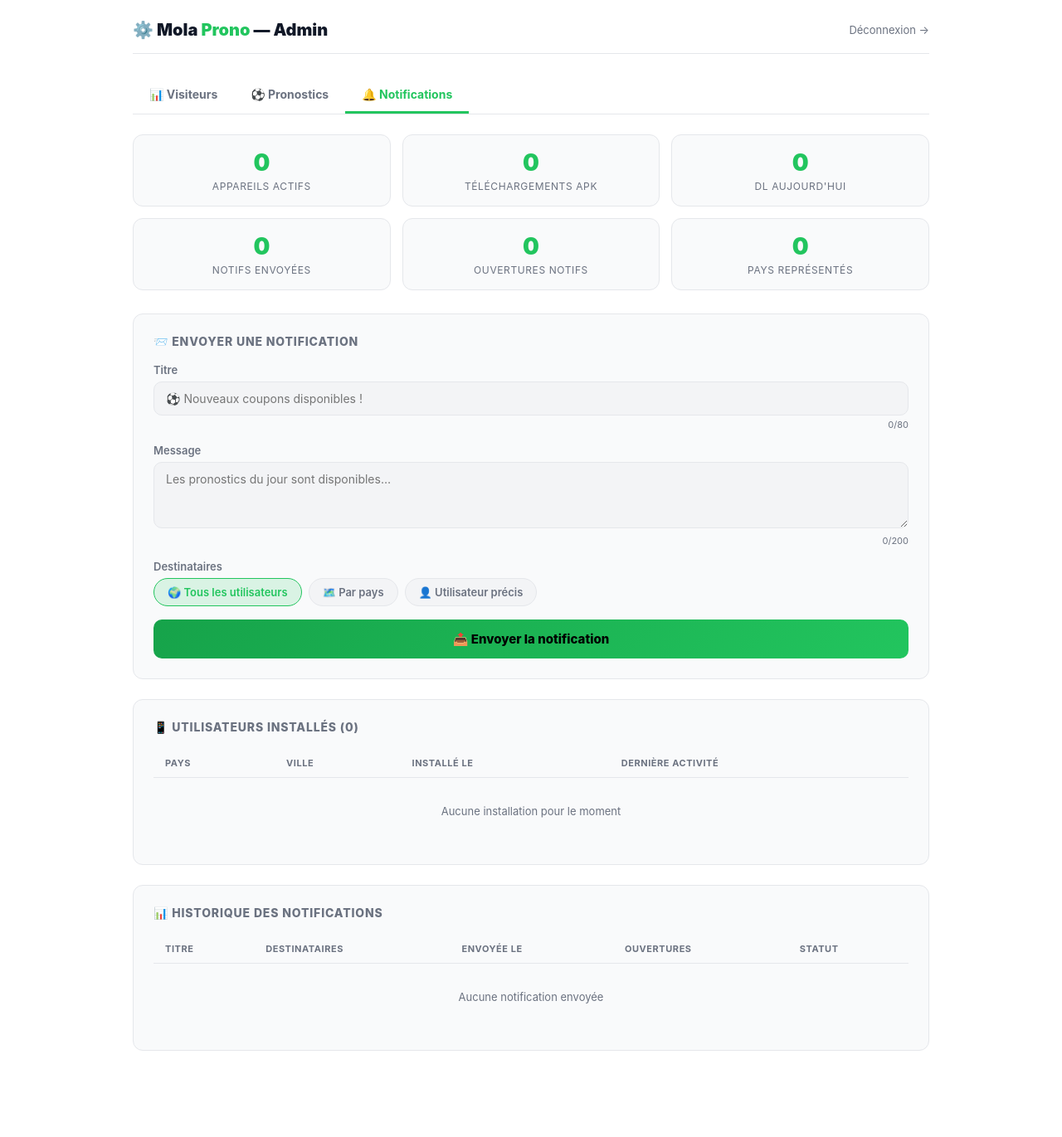
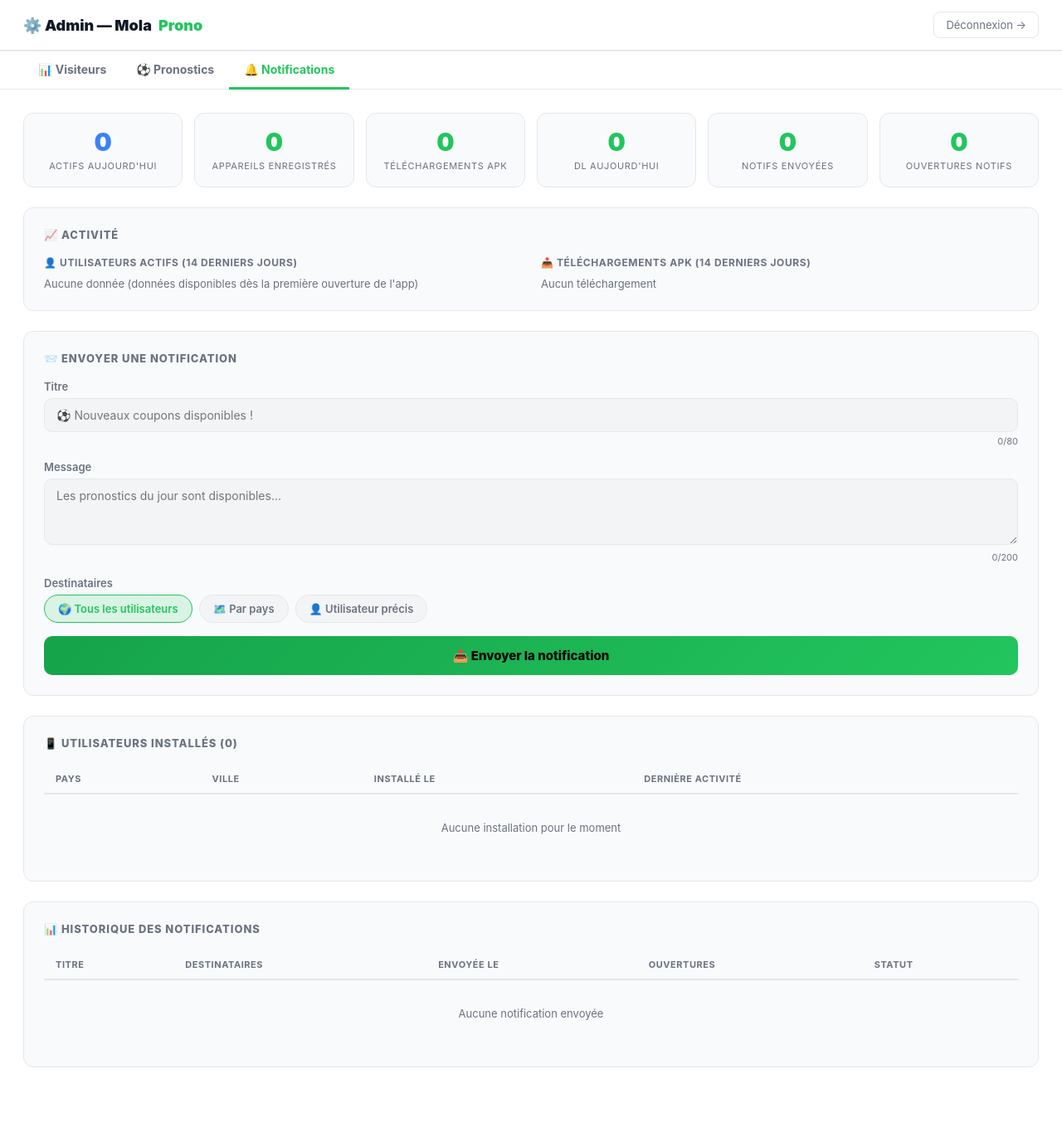
Before and after one commit to Bergson26/mola-prono-app, a PHP site: page /server/admin_notif.php in a window 1280 px wide. Shown: the whole page at 83% size. Before the commit the page ends 1267 px from the top, so only its background shows below. Run offline with PHP 8.4, Linux system fonts and the light colour scheme; the visitor is signed in with stand-in values (Sample User, id 1); a stand-in replaces the project's code that opens the database connection; some libraries are stand-ins or nearby versions.

Commit message:
feat(admin): utilisateurs actifs par jour + admin_notif plein écran
- Nouveau log_activity.php : enregistre 1 session par token/jour (hash SHA256)
  Conserve 90 jours d'historique, déduplique automatiquement
- app.js : logActivity() appelé au lancement après getToken()
- admin_notif.php : refonte plein écran (header sticky + nav identique aux autres admins)
  Nouveau KPI "Actifs aujourd'hui" en bleu + graphique 14 jours côte à côte avec DL APK

Co-Authored-By: Claude Sonnet 4.6 <noreply@anthropic.com>

```diff
--- a/server/admin_notif.php
+++ b/server/admin_notif.php
@@ -77,10 +77,12 @@ if (!empty($_SESSION['notif_flash'])) {
 
 // ── Data ──────────────────────────────────────────────────────
 define('FILE_DOWNLOADS_M', __DIR__ . '/data/downloads.json');
+define('FILE_ACTIVITY_M',  __DIR__ . '/data/activity.json');
 
 $tokens    = jread_m(FILE_TOKENS_M);
 $notifs    = array_reverse(jread_m(FILE_NOTIFS_M));
 $downloads = jread_m(FILE_DOWNLOADS_M);
+$activity  = jread_m(FILE_ACTIVITY_M);
 
 $total_installs = count($tokens);
 $country_stats  = [];
@@ -109,6 +111,16 @@ $dl_today = $dl_by_day[date('Y-m-d')] ?? 0;
 // Total ouvertures de notifications
 $total_opens = 0;
 foreach (jread_m(FILE_NOTIFS_M) as $n) { $total_opens += intval($n['open_count'] ?? 0); }
+
+// Utilisateurs actifs par jour (14 derniers)
+$au_by_day     = [];
+$today_str     = date('Y-m-d');
+foreach ($activity as $e) {
+    $d = $e['date'] ?? '';
+    if ($d) $au_by_day[$d] = ($au_by_day[$d] ?? 0) + 1;
+}
+krsort($au_by_day);
+$au_today = $au_by_day[$today_str] ?? 0;
 ?>
 <!DOCTYPE html>
 <html lang="fr">
@@ -122,12 +134,12 @@ foreach (jread_m(FILE_NOTIFS_M) as $n) { $total_opens += intval($n['open_count']
       --green: #22c55e; --green-dk: #16a34a;
       --text: #111827; --muted: #6b7280;
       --brd: #e5e7eb; --red: #ef4444; --yellow: #f59e0b;
-      --radius: 12px;
+      --blue: #3b82f6; --radius: 12px;
     }
     * { box-sizing: border-box; margin: 0; padding: 0; }
     body { font-family: -apple-system, BlinkMacSystemFont, 'Segoe UI', sans-serif; background: var(--bg); color: var(--text); min-height: 100vh; }
 
-    /* Login */
+    /* ── LOGIN ── */
     .login-page { display: flex; align-items: center; justify-content: center; min-height: 100vh; padding: 20px; }
     .login-box { background: var(--bg2); border: 1px solid var(--brd); border-radius: 20px; padding: 40px 32px; width: 100%; max-width: 380px; text-align: center; }
     .login-box h1 { font-size: 22px; font-weight: 800; margin-bottom: 4px; }
@@ -137,41 +149,75 @@ foreach (jread_m(FILE_NOTIFS_M) as $n) { $total_opens += intval($n['open_count']
     .btn-green { width: 100%; padding: 12px; border-radius: 10px; background: linear-gradient(135deg, var(--green-dk), var(--green)); color: #000; font-weight: 800; font-size: 15px; border: none; cursor: pointer; font-family: inherit; }
     .login-error { color: var(--red); font-size: 13px; margin-top: 8px; }
 
-    /* Admin layout */
-    .admin-wrap { max-width: 1000px; margin: 0 auto; padding: 24px 20px 60px; }
-    .admin-header { display: flex; align-items: center; justify-content: space-between; margin-bottom: 28px; padding-bottom: 16px; border-bottom: 1px solid var(--brd); }
-    .admin-title { font-size: 20px; font-weight: 900; }
+    /* ── HEADER PLEIN ÉCRAN ── */
+    .admin-header {
+      display: flex; align-items: center; justify-content: space-between;
+      padding: 14px 28px; background: #fff;
+      border-bottom: 2px solid var(--brd); position: sticky; top: 0; z-index: 50;
+    }
+    .admin-title { font-size: 18px; font-weight: 900; display: flex; align-items: center; gap: 8px; }
     .admin-title em { color: var(--green); font-style: normal; }
-    .logout-btn { font-size: 13px; color: var(--muted); text-decoration: none; }
-    .logout-btn:hover { color: var(--red); }
+    .logout-link { font-size: 13px; color: var(--muted); text-decoration: none; padding: 7px 14px; border: 1px solid var(--brd); border-radius: 8px; transition: color .15s; }
+    .logout-link:hover { color: var(--red); border-color: var(--red); }
+
+    /* ── NAV TABS ── */
+    .admin-nav { display: flex; border-bottom: 1px solid var(--brd); padding: 0 28px; background: #fff; }
+    .admin-nav a {
+      display: flex; align-items: center; gap: 6px; padding: 13px 18px;
+      font-size: 14px; font-weight: 700; color: var(--muted); text-decoration: none;
+      border-bottom: 3px solid transparent; margin-bottom: -1px; transition: color .15s;
+    }
+    .admin-nav a:hover { color: var(--text); }
+    .admin-nav a.active { color: var(--green); border-bottom-color: var(--green); }
+
+    /* ── CONTENT ── */
+    .admin-content { padding: 28px 28px 60px; }
 
     /* Flash */
     .flash { padding: 14px 18px; border-radius: var(--radius); margin-bottom: 20px; font-size: 14px; font-weight: 600; }
     .flash.ok  { background: rgba(34,197,94,.1);  border: 1px solid rgba(34,197,94,.3);  color: var(--green); }
     .flash.err { background: rgba(248,113,113,.1); border: 1px solid rgba(248,113,113,.3); color: var(--red); }
 
-    /* Stats row */
-    .stats-row { display: grid; grid-template-columns: repeat(3, 1fr); gap: 14px; margin-bottom: 28px; }
-    .stat-card { background: var(--bg2); border: 1px solid var(--brd); border-radius: var(--radius); padding: 16px; text-align: center; }
-    .stat-num  { font-size: 28px; font-weight: 900; color: var(--green); }
-    .stat-lbl  { font-size: 12px; color: var(--muted); margin-top: 4px; text-transform: uppercase; letter-spacing: .05em; }
+    /* Stats */
+    .stats-row { display: grid; gap: 14px; margin-bottom: 24px; }
+    .stats-6 { grid-template-columns: repeat(6, 1fr); }
+    .stats-3 { grid-template-columns: repeat(3, 1fr); }
+    @media(max-width:900px){ .stats-6 { grid-template-columns: repeat(3,1fr); } }
+    @media(max-width:600px){ .stats-6,.stats-3 { grid-template-columns: repeat(2,1fr); } }
 
-    /* Panel */
+    .stat-card { background: var(--bg2); border: 1px solid var(--brd); border-radius: var(--radius); padding: 18px 14px; text-align: center; }
+    .stat-num  { font-size: 30px; font-weight: 900; color: var(--green); line-height: 1.1; }
+    .stat-num.blue { color: var(--blue); }
+    .stat-lbl  { font-size: 11px; color: var(--muted); margin-top: 5px; text-transform: uppercase; letter-spacing: .06em; }
+
+    /* Panels */
     .panel { background: var(--bg2); border: 1px solid var(--brd); border-radius: var(--radius); padding: 24px; margin-bottom: 24px; }
-    .panel-title { font-size: 14px; font-weight: 800; color: var(--muted); text-transform: uppercase; letter-spacing: .06em; margin-bottom: 18px; }
+    .panel-title { font-size: 13px; font-weight: 800; color: var(--muted); text-transform: uppercase; letter-spacing: .07em; margin-bottom: 18px; }
+    .panel-grid-2 { display: grid; grid-template-columns: 1fr 1fr; gap: 24px; }
+    @media(max-width:700px){ .panel-grid-2 { grid-template-columns: 1fr; } }
+
+    /* Bar chart rows */
+    .bar-row { display: flex; align-items: center; gap: 8px; margin-bottom: 7px; }
+    .bar-label { font-size: 12px; color: var(--muted); width: 82px; flex-shrink: 0; }
+    .bar-track { flex: 1; background: rgba(0,0,0,.06); border-radius: 4px; height: 14px; overflow: hidden; }
+    .bar-fill  { height: 100%; border-radius: 4px; }
+    .bar-fill.green { background: var(--green); }
+    .bar-fill.blue  { background: var(--blue); }
+    .bar-fill.orange{ background: #f97316; }
+    .bar-val  { font-size: 12px; font-weight: 700; width: 26px; text-align: right; flex-shrink: 0; }
+    .bar-sublabel { font-size: 12px; color: var(--muted); font-weight: 700; margin-bottom: 10px; text-transform: uppercase; letter-spacing: .05em; }
 
     /* Form */
     .form-group { margin-bottom: 16px; }
     .form-group label { display: block; font-size: 13px; color: var(--muted); margin-bottom: 6px; font-weight: 600; }
-    .form-group input[type=text], .form-group textarea, .form-group select {
+    .form-group input[type=text], .form-group textarea {
       width: 100%; padding: 11px 14px; border-radius: 10px; border: 1px solid var(--brd);
       background: var(--bg3); color: var(--text); font-size: 14px; font-family: inherit; outline: none; transition: border-color .2s;
     }
-    .form-group input:focus, .form-group textarea:focus, .form-group select:focus { border-color: var(--green); }
+    .form-group input:focus, .form-group textarea:focus { border-color: var(--green); }
     .form-group textarea { resize: vertical; min-height: 80px; }
     .char-count { font-size: 11px; color: var(--muted); margin-top: 4px; text-align: right; }
 
-    /* Target selector */
     .target-tabs { display: flex; gap: 8px; margin-bottom: 14px; flex-wrap: wrap; }
     .target-tab { padding: 8px 16px; border-radius: 20px; border: 1px solid var(--brd); background: var(--bg3); color: var(--muted); font-size: 13px; cursor: pointer; transition: all .2s; font-family: inherit; font-weight: 600; }
     .target-tab.active { background: rgba(34,197,94,.15); border-color: var(--green); color: var(--green); }
@@ -183,20 +229,19 @@ foreach (jread_m(FILE_NOTIFS_M) as $n) { $total_opens += intval($n['open_count']
 
     #user-token-field { display: none; }
     .form-hint { font-size: 12px; color: var(--muted); margin-top: 6px; font-style: italic; }
-
     .send-btn { display: block; width: 100%; padding: 14px; background: linear-gradient(135deg, var(--green-dk), var(--green)); color: #000; font-weight: 800; font-size: 15px; border: none; border-radius: 10px; cursor: pointer; font-family: inherit; margin-top: 6px; transition: opacity .2s; }
     .send-btn:hover { opacity: .9; }
 
     /* Table */
     .table-wrap { overflow-x: auto; }
     table { width: 100%; border-collapse: collapse; font-size: 13px; }
-    th { padding: 10px 14px; text-align: left; color: var(--muted); font-weight: 700; text-transform: uppercase; font-size: 11px; letter-spacing: .05em; border-bottom: 1px solid var(--brd); }
-    td { padding: 11px 14px; border-bottom: 1px solid rgba(255,255,255,.04); }
+    th { padding: 10px 14px; text-align: left; color: var(--muted); font-weight: 700; text-transform: uppercase; font-size: 11px; letter-spacing: .05em; border-bottom: 2px solid var(--brd); white-space: nowrap; }
+    td { padding: 11px 14px; border-bottom: 1px solid var(--brd); }
     tr:last-child td { border-bottom: none; }
-    tr:hover td { background: rgba(0,0,0,.02); }
-    .badge-green { background: rgba(34,197,94,.15); color: var(--green); padding: 2px 8px; border-radius: 6px; font-size: 11px; font-weight: 700; }
-    .badge-red   { background: rgba(248,113,113,.15); color: var(--red); padding: 2px 8px; border-radius: 6px; font-size: 11px; font-weight: 700; }
-    .badge-muted { background: var(--bg3); color: var(--muted); padding: 2px 8px; border-radius: 6px; font-size: 11px; }
+    tr:hover td { background: var(--bg2); }
+    .badge-green { background: rgba(34,197,94,.15); color: var(--green-dk); padding: 3px 9px; border-radius: 6px; font-size: 11px; font-weight: 700; }
+    .badge-red   { background: rgba(248,113,113,.15); color: var(--red); padding: 3px 9px; border-radius: 6px; font-size: 11px; font-weight: 700; }
+    .badge-muted { background: var(--bg3); color: var(--muted); padding: 3px 9px; border-radius: 6px; font-size: 11px; }
     .token-short { font-family: monospace; font-size: 11px; color: var(--muted); cursor: pointer; }
     .open-rate { font-weight: 700; color: var(--green); }
     .empty-row td { text-align: center; color: var(--muted); padding: 32px; }
@@ -220,29 +265,35 @@ foreach (jread_m(FILE_NOTIFS_M) as $n) { $total_opens += intval($n['open_count']
 
 <?php else: ?>
 <!-- ═══ ADMIN PANEL ═══ -->
-<div class="admin-wrap">
 
-  <div class="admin-header">
-    <h1 class="admin-title">⚙️ Mola <em>Prono</em> — Admin</h1>
-    <a href="?logout=1" class="logout-btn">Déconnexion →</a>
-  </div>
+<!-- Header plein écran -->
+<header class="admin-header">
+  <div class="admin-title">⚙️ Admin — Mola <em>Prono</em></div>
+  <a href="?logout=1" class="logout-link">Déconnexion →</a>
+</header>
 
-  <!-- Navigation entre les 3 panels -->
-  <nav style="display:flex;gap:0;border-bottom:1px solid var(--brd);margin-bottom:24px">
-    <a href="../admin.php" style="padding:12px 20px;font-size:14px;font-weight:700;color:var(--muted);text-decoration:none;border-bottom:3px solid transparent">📊 Visiteurs</a>
-    <a href="../admin_pronos.php" style="padding:12px 20px;font-size:14px;font-weight:700;color:var(--muted);text-decoration:none;border-bottom:3px solid transparent">⚽ Pronostics</a>
-    <a href="admin_notif.php" style="padding:12px 20px;font-size:14px;font-weight:700;color:var(--green);text-decoration:none;border-bottom:3px solid var(--green)">🔔 Notifications</a>
-  </nav>
+<!-- Navigation -->
+<nav class="admin-nav">
+  <a href="../admin.php">📊 Visiteurs</a>
+  <a href="../admin_pronos.php">⚽ Pronostics</a>
+  <a href="admin_notif.php" class="active">🔔 Notifications</a>
+</nav>
+
+<div class="admin-content">
 
   <?php if ($flash): ?>
   <div class="flash <?= $flash_type ?>"><?= htmlspecialchars($flash) ?></div>
   <?php endif; ?>
 
-  <!-- Stats générales -->
-  <div class="stats-row" style="grid-template-columns:repeat(3,1fr);margin-bottom:14px">
+  <!-- ── KPIs ── -->
+  <div class="stats-row stats-6">
+    <div class="stat-card">
+      <div class="stat-num blue"><?= $au_today ?></div>
+      <div class="stat-lbl">Actifs aujourd'hui</div>
+    </div>
     <div class="stat-card">
       <div class="stat-num"><?= $total_installs ?></div>
-      <div class="stat-lbl">Appareils actifs</div>
+      <div class="stat-lbl">Appareils enregistrés</div>
     </div>
     <div class="stat-card">
       <div class="stat-num"><?= $total_downloads ?></div>
@@ -252,8 +303,6 @@ foreach (jread_m(FILE_NOTIFS_M) as $n) { $total_opens += intval($n['open_count']
       <div class="stat-num"><?= $dl_today ?></div>
       <div class="stat-lbl">DL aujourd'hui</div>
     </div>
-  </div>
-  <div class="stats-row" style="grid-template-columns:repeat(3,1fr);margin-bottom:28px">
     <div class="stat-card">
       <div class="stat-num"><?= count($notifs) ?></div>
       <div class="stat-lbl">Notifs envoyées</div>
@@ -262,53 +311,47 @@ foreach (jread_m(FILE_NOTIFS_M) as $n) { $total_opens += intval($n['open_count']
       <div class="stat-num"><?= $total_opens ?></div>
       <div class="stat-lbl">Ouvertures notifs</div>
     </div>
-    <div class="stat-card">
-      <div class="stat-num"><?= count($country_stats) ?></div>
-      <div class="stat-lbl">Pays représentés</div>
-    </div>
   </div>
 
-  <!-- Stats téléchargements APK -->
-  <?php if (!empty($dl_by_day) || !empty($dl_by_country)): ?>
-  <div class="panel" style="margin-bottom:24px">
-    <div class="panel-title">📥 Téléchargements APK</div>
-    <div style="display:grid;grid-template-columns:1fr 1fr;gap:20px;flex-wrap:wrap">
+  <!-- ── GRAPHIQUES ── -->
+  <div class="panel">
+    <div class="panel-title">📈 Activité</div>
+    <div class="panel-grid-2">
 
-      <!-- Par jour -->
+      <!-- Utilisateurs actifs par jour -->
       <div>
-        <p style="font-size:12px;color:var(--muted);font-weight:700;margin-bottom:10px;text-transform:uppercase;letter-spacing:.05em">Par jour (14 derniers)</p>
-        <?php if (empty($dl_by_day)): ?>
-          <p style="font-size:13px;color:var(--muted)">Aucun téléchargement</p>
-        <?php else: $max_dl = max(array_values($dl_by_day)); foreach (array_slice($dl_by_day, 0, 14, true) as $date => $cnt): ?>
-        <div style="display:flex;align-items:center;gap:8px;margin-bottom:6px">
-          <span style="font-size:12px;color:var(--muted);width:80px;flex-shrink:0"><?= htmlspecialchars($date) ?></span>
-          <div style="flex:1;background:rgba(0,0,0,.06);border-radius:4px;height:14px;overflow:hidden">
-            <div style="height:100%;background:var(--green);width:<?= $max_dl ? round($cnt/$max_dl*100) : 0 ?>%;border-radius:4px"></div>
-          </div>
-          <span style="font-size:12px;font-weight:700;width:24px;text-align:right"><?= $cnt ?></span>
+        <p class="bar-sublabel">👤 Utilisateurs actifs (14 derniers jours)</p>
+        <?php if (empty($au_by_day)): ?>
+          <p style="font-size:13px;color:var(--muted)">Aucune donnée (données disponibles dès la première ouverture de l'app)</p>
+        <?php else:
+          $max_au = max(array_values($au_by_day));
+          foreach (array_slice($au_by_day, 0, 14, true) as $date => $cnt): ?>
+        <div class="bar-row">
+          <span class="bar-label"><?= htmlspecialchars($date) ?></span>
+          <div class="bar-track"><div class="bar-fill blue" style="width:<?= $max_au ? round($cnt/$max_au*100) : 0 ?>%"></div></div>
+          <span class="bar-val"><?= $cnt ?></span>
         </div>
         <?php endforeach; endif; ?>
       </div>
 
-      <!-- Par pays -->
+      <!-- Téléchargements par jour -->
       <div>
-        <p style="font-size:12px;color:var(--muted);font-weight:700;margin-bottom:10px;text-transform:uppercase;letter-spacing:.05em">Par pays (top 10)</p>
-        <?php if (empty($dl_by_country)): ?>
+        <p class="bar-sublabel">📥 Téléchargements APK (14 derniers jours)</p>
+        <?php if (empty($dl_by_day)): ?>
           <p style="font-size:13px;color:var(--muted)">Aucun téléchargement</p>
-        <?php else: $max_c = max(array_values($dl_by_country)); foreach (array_slice($dl_by_country, 0, 10, true) as $name => $cnt): ?>
-        <div style="display:flex;align-items:center;gap:8px;margin-bottom:6px">
-          <span style="font-size:12px;color:var(--muted);width:80px;flex-shrink:0;white-space:nowrap;overflow:hidden;text-overflow:ellipsis"><?= htmlspecialchars($name) ?></span>
-          <div style="flex:1;background:rgba(0,0,0,.06);border-radius:4px;height:14px;overflow:hidden">
-            <div style="height:100%;background:#3b82f6;width:<?= $max_c ? round($cnt/$max_c*100) : 0 ?>%;border-radius:4px"></div>
-          </div>
-          <span style="font-size:12px;font-weight:700;width:24px;text-align:right"><?= $cnt ?></span>
+        <?php else:
+          $max_dl = max(array_values($dl_by_day));
+          foreach (array_slice($dl_by_day, 0, 14, true) as $date => $cnt): ?>
+        <div class="bar-row">
+          <span class="bar-label"><?= htmlspecialchars($date) ?></span>
+          <div class="bar-track"><div class="bar-fill green" style="width:<?= $max_dl ? round($cnt/$max_dl*100) : 0 ?>%"></div></div>
+          <span class="bar-val"><?= $cnt ?></span>
         </div>
         <?php endforeach; endif; ?>
       </div>
 
     </div>
   </div>
-  <?php endif; ?>
 
   <!-- ── ENVOYER ── -->
   <div class="panel">
@@ -430,7 +473,7 @@ foreach (jread_m(FILE_NOTIFS_M) as $n) { $total_opens += intval($n['open_count']
     </div>
   </div>
 
-</div>
+</div><!-- /.admin-content -->
 
 <script>
 function updateCount(fid, cid, max) {
```
Also changed, not shown: server/log_activity.php (added, +40 -0 lines), src/app.js (+17 -2 lines).
